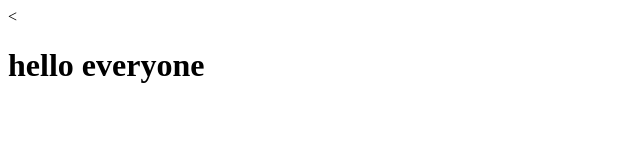
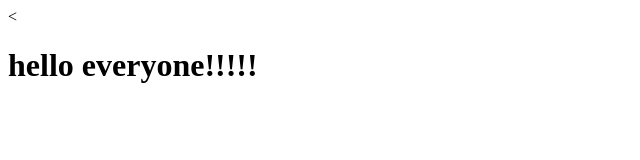
Before and after one commit to Rageblaster/Coursera-test, a plain HTML site: page index.html in a window 1280 px wide. Shown: the full height of the page, 0-640 px from the left. Drawn offline with Linux system fonts and the light colour scheme.

Commit message:
Next Version

```diff
--- a/index.html
+++ b/index.html
@@ -5,6 +5,6 @@
     <title>hello world</title>
   </head>
   <body>
-    <<h1>hello everyone</h1>
+    <<h1>hello everyone!!!!!</h1>
   </body>
 </html>
```
